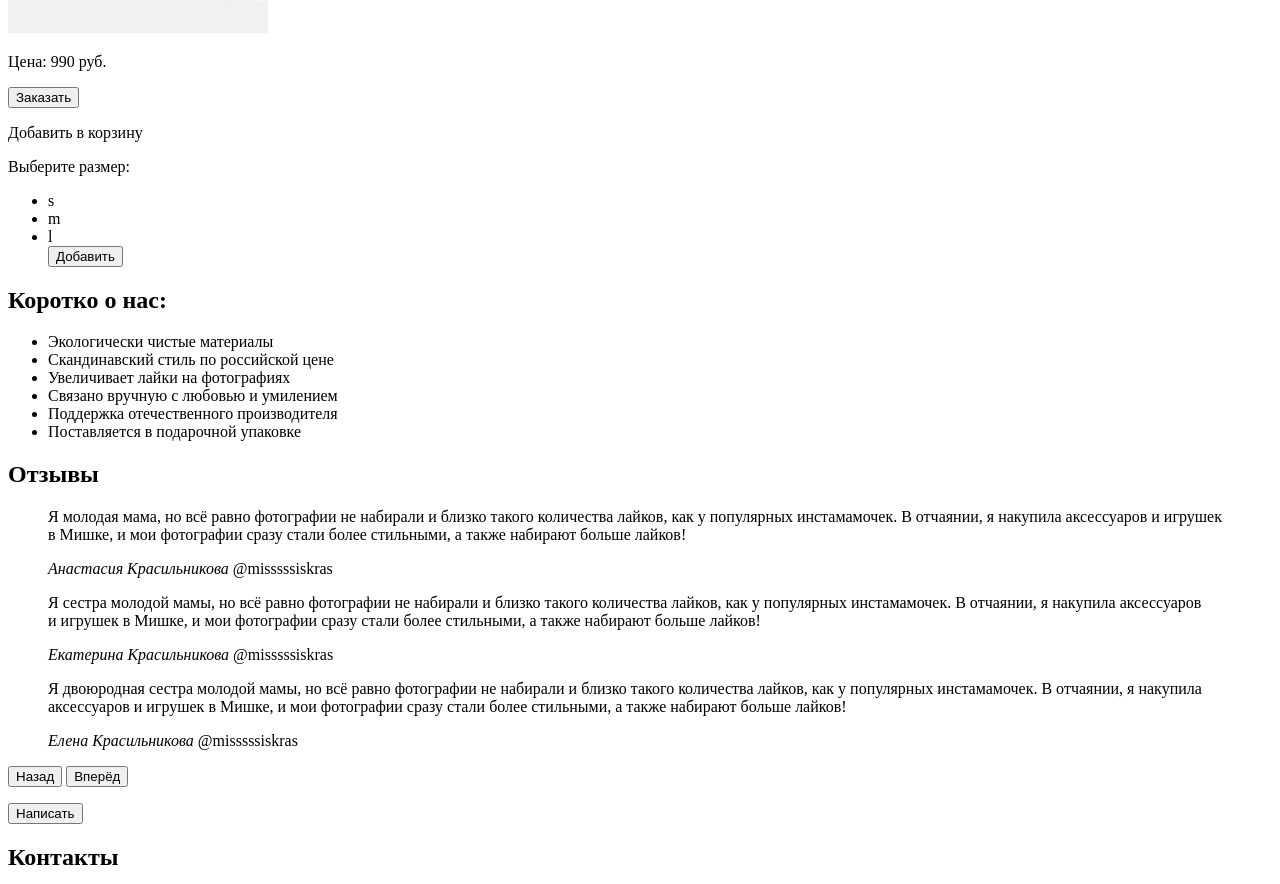
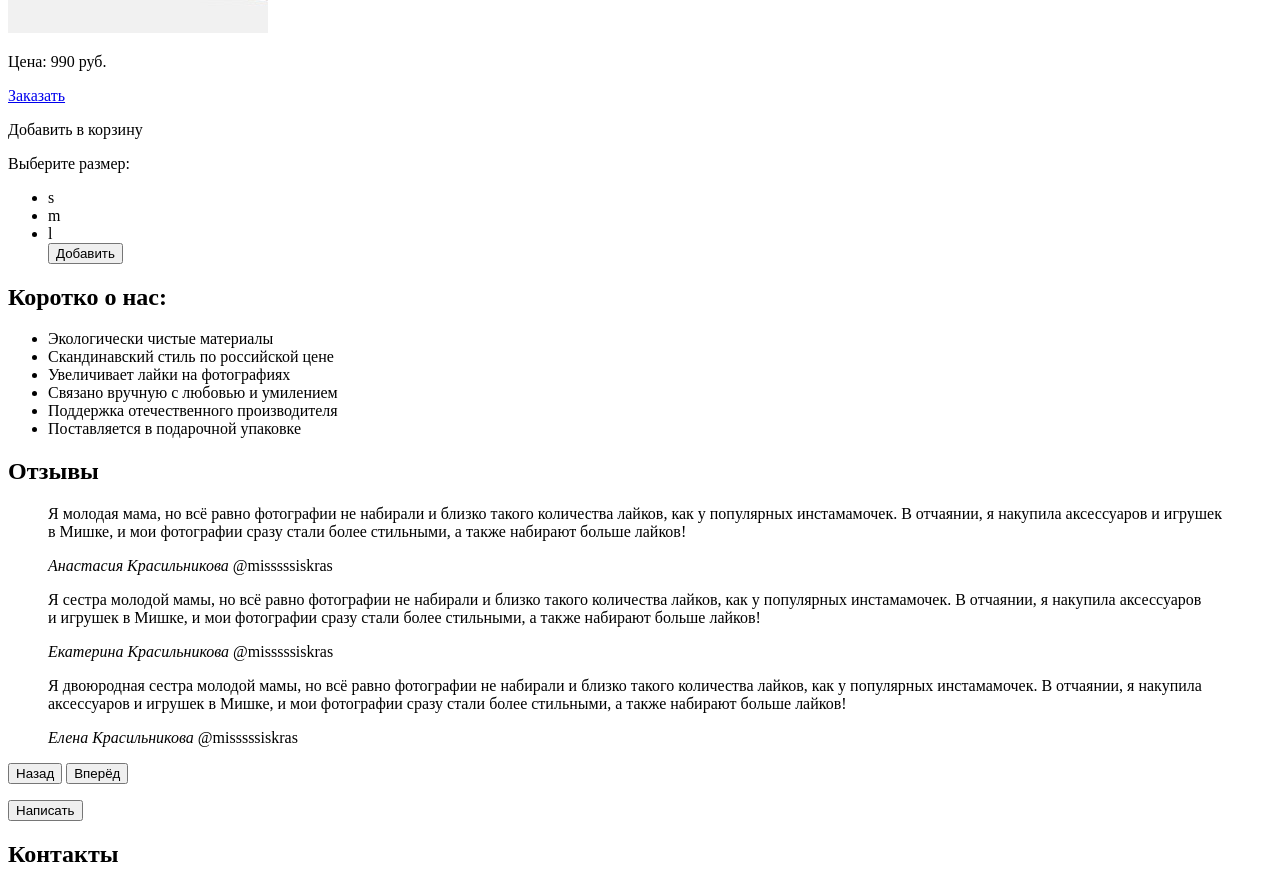
Before and after one commit to masha8709/1447971-mishka-22, a website: page source/index.html in a window 1280 px wide. Shown: the part 865-1749 px from the top of the page. Drawn offline with Linux system fonts and the light colour scheme.

Commit message:
Поменяла кнопку на ссылку

```diff
--- a/source/index.html
+++ b/source/index.html
@@ -80,7 +80,7 @@
       <img class="product-of-day__img" src="img/product_of_the_day/triple-set.jpg" width="260" height="315"
         alt="Три вязаных корзинки">
       <p class="product-of-day__price">Цена: 990 руб.</p>
-      <button class="product-of-day__buy button">Заказать</button>
+      <a href="#" class="product-of-day__buy button">Заказать</a>
     </section>
     <div class="buy-form">
       <p class="buy-form__title">Добавить в корзину</p>
```
